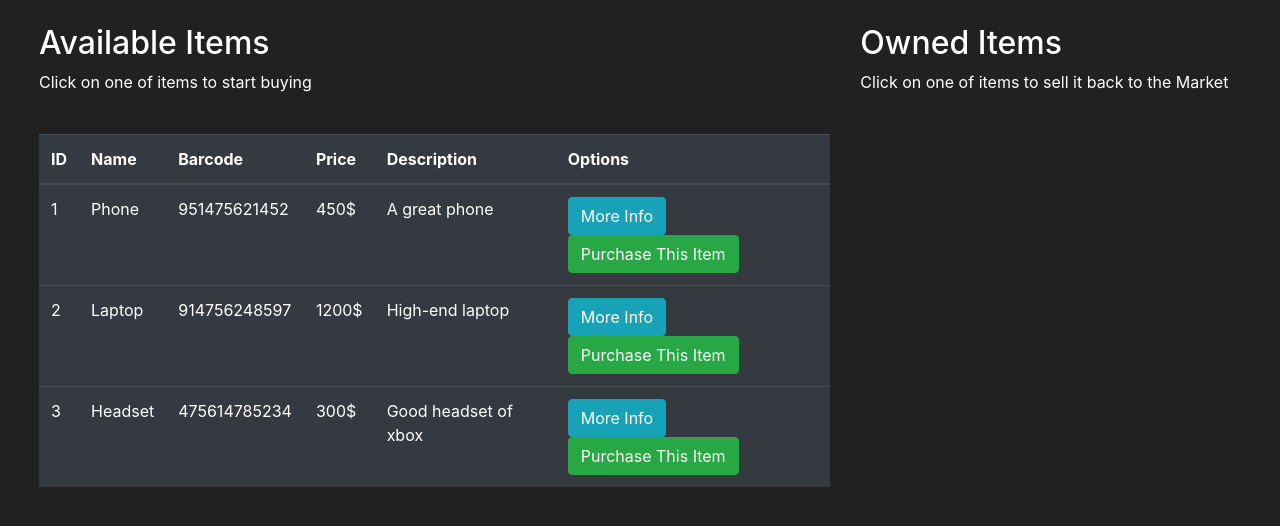
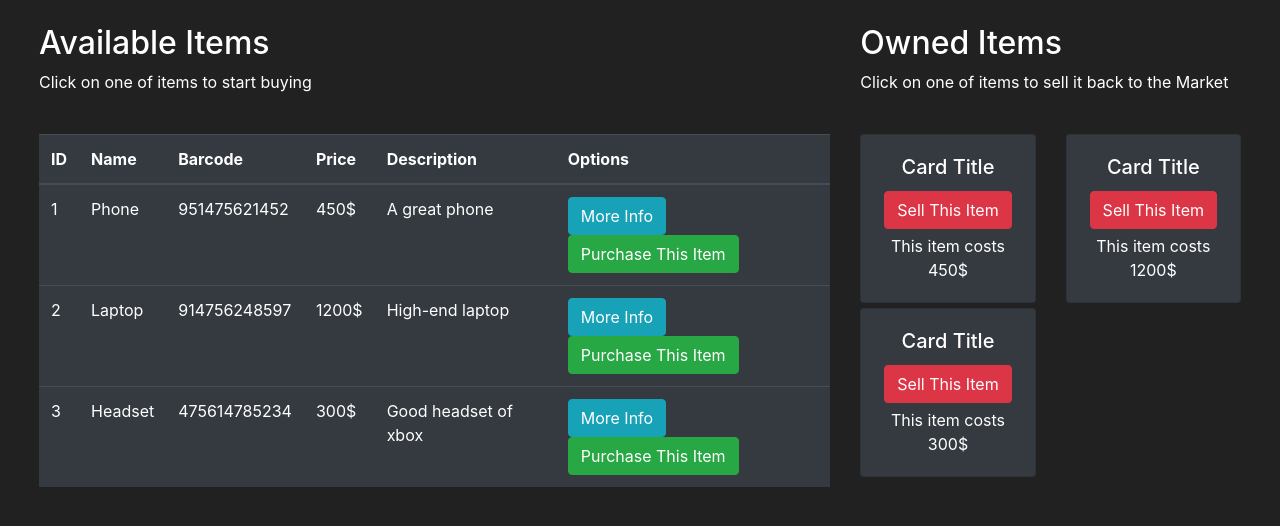
Before and after one commit to GeorgeIniatis/Flask-Website, a Flask app: template market/templates/market.html in a window 1280 px wide. Shown: the part 56-582 px from the top of the page. Run offline with Flask 2, Linux system fonts and the light colour scheme; data comes from the database, SQL or seed files in the repository; both versions use the stored data as it was after the commit; the template is opened without the code that fills it: values that come from a table or form of the project are taken from there, most other values are stand-ins (such as "Sample title", 1, 10 or a date in 2020); form fields are guessed from the names that the template uses; some libraries are stand-ins or nearby versions.

Commit message:
P16 Completed. Project Completed

```diff
--- /dev/null
+++ b/market/templates/includes/owned_items_modals.html
@@ -0,0 +1,42 @@
+<style>
+  .modal-content {
+    background-color: #212121
+  }
+</style>
+
+<!-- Sell Confirm -->
+<div class="modal fade" id="Modal-SellConfirm-{{ owned_item.id }}"
+     tabindex="-1"
+     aria-labelledby="exampleModalLabel" aria-hidden="true">
+  <div class="modal-dialog">
+    <div class="modal-content">
+      <div class="modal-header">
+        <h5 class="modal-title" id="ModalLabel">
+          <!-- -->
+          {{ owned_item.name }}
+        </h5>
+        <button type="button" class="close"
+                data-dismiss="modal" aria-label="Close">
+          <span aria-hidden="true">&times;</span>
+        </button>
+      </div>
+      <div class="modal-body">
+        <form method="POST">
+          {{ sell_item_form.hidden_tag() }} <!-- CSRF Protection -->
+          <h4 class="text-center"> Are you sure you want to sell {{ owned_item.name }} for {{ owned_item.price }}$ ?</h4>
+          <br>
+          <h6 class="text-center"> By clicking 'Sell Item' you will sell this specific item</h6>
+          <br>
+          <input id="sold_item" name="sold_item" type="hidden" value="{{ owned_item.name }}">
+          {{ sell_item_form.submit(class="btn btn-outline-danger btn-block ") }}
+
+        </form>
+      </div>
+      <div class="modal-footer">
+        <button type="button" class="btn btn-secondary"
+                data-dismiss="modal">Close
+        </button>
+      </div>
+    </div>
+  </div>
+</div>
--- a/market/templates/market.html
+++ b/market/templates/market.html
@@ -43,6 +43,20 @@
             <h2> Owned Items</h2>
             <p> Click on one of items to sell it back to the Market</p>
             <br>
+            <div class="row">
+                {% for owned_item in owned_items %}
+                {% include 'includes/owned_items_modals.html' %}
+                    <div class="col-md-6">
+                        <div style="margin-bottom:5px;" class="card text-center bg-dark">
+                            <div class="card-body">
+                                <h5 class="card-title"> Card Title </h5>
+                                <button type="button" style="margin-bottom: 5px; "class="btn btn-outline btn-danger" data-toggle="modal" data-target="#Modal-SellConfirm-{{ owned_item.id }}"> Sell This Item </button>
+                                <p class="card-text"> This item costs {{ owned_item.price }}$</p>
+                            </div>
+                        </div>
+                    </div>
+                {% endfor %}
+            </div>
         </div>
     </div>
 
```
Also changed, not shown: market/models.py (+8 -0 lines), market/routes.py (+21 -10 lines), market/market.db.
